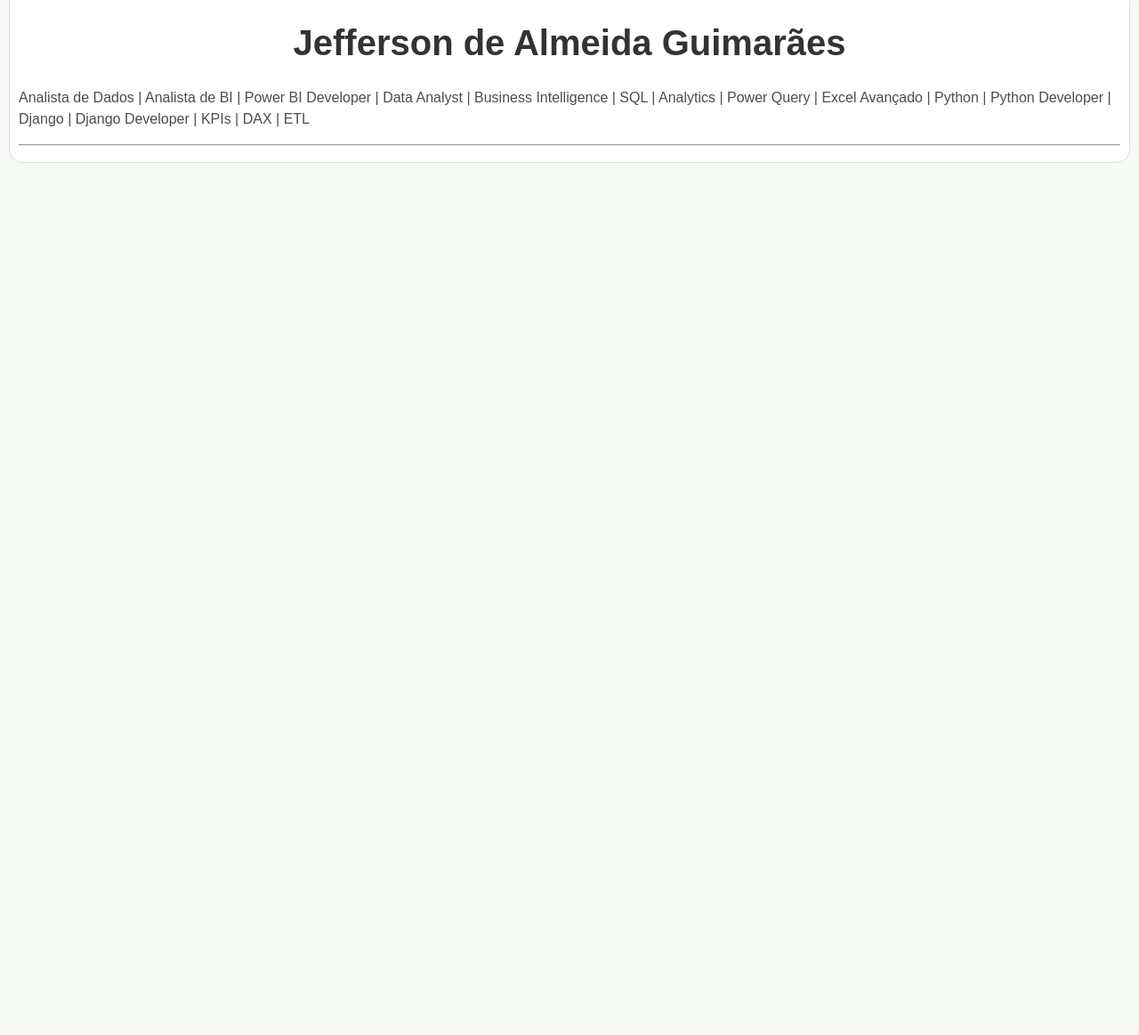
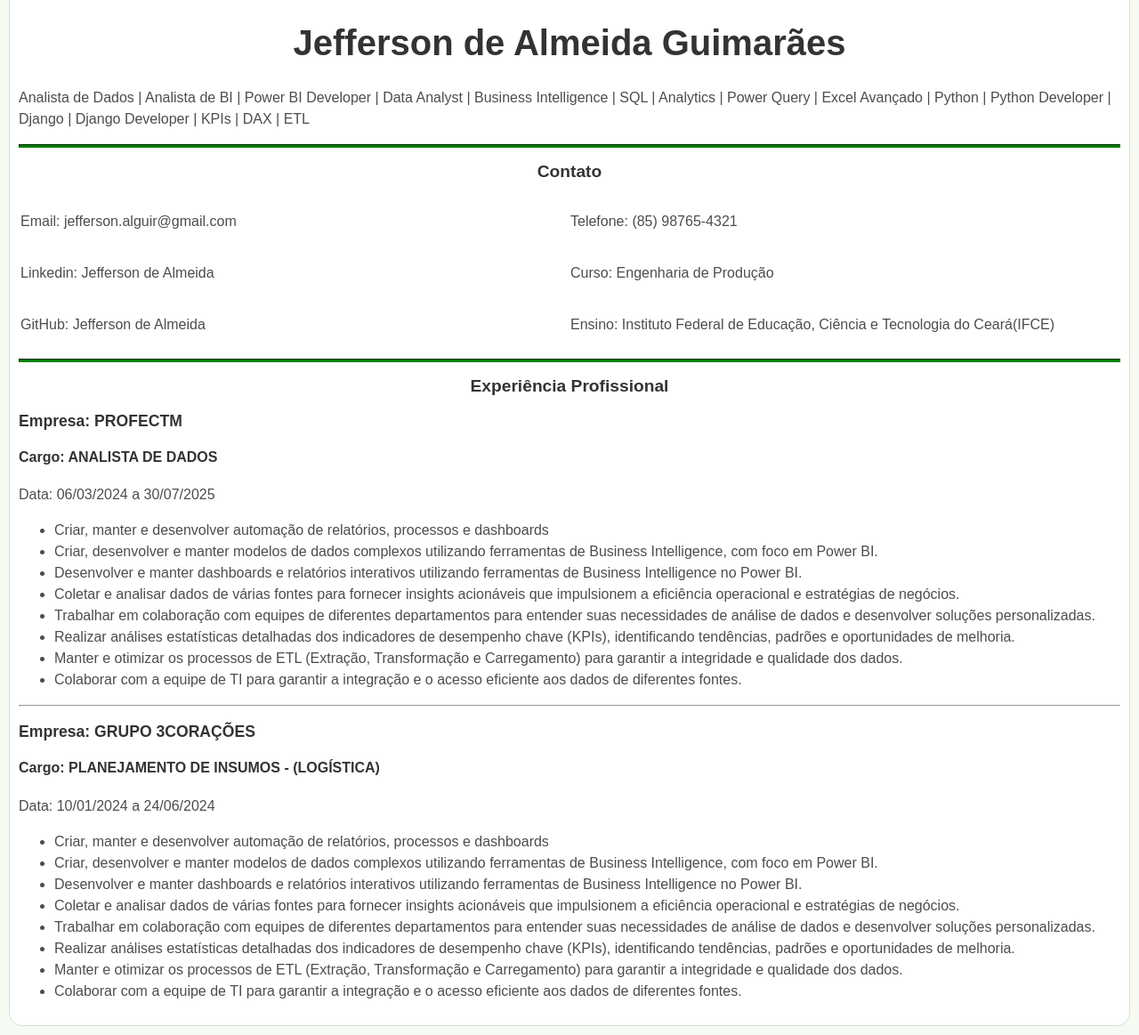
Before and after one commit to Jefferson170713/aulas-digital-collage, a plain HTML site: page index.html in a window 1280 px wide. Shown: the part 22-1185 px from the top of the page at 89% size. Before the commit the page ends 800 px from the top, so only its background shows below. Drawn offline with Linux system fonts and the light colour scheme.

Commit message:
currículo

```diff
--- a/index.html
+++ b/index.html
@@ -15,7 +15,94 @@
             Excel Avançado | Python | Python Developer | Django | Django
             Developer | KPIs | DAX | ETL
         </p>
+        <hr class="verde">
+        <h2>Contato</h2>
+        <div class="grid">
+            <p>Email: jefferson.alguir@gmail.com</p>
+            <p>Telefone: (85) 98765-4321</p>
+            <p><a href="www.linkedin.com/in/jefferson-de-almeida-a60b18125">Linkedin: Jefferson de Almeida</a></p>
+            <p>Curso: Engenharia de Produção</p>
+            <p><a href="https://github.com/Jefferson170713">GitHub: Jefferson de Almeida</a></p>
+            <!-- <p>Localização: Fortaleza, CE</p> -->
+            <p>Ensino: Instituto Federal de Educação, Ciência e Tecnologia do Ceará(IFCE)</p>
+        </div>
+        <hr class="verde">
+        <h2>Experiência Profissional</h2>
+        <div class="experiencia-profissional">
+            <h3>Empresa: PROFECTM</h3>
+            <h4>Cargo: ANALISTA DE DADOS</h4>
+            <p>Data: 06/03/2024 a 30/07/2025</p>
+            <ul>
+                <li>
+                    Criar, manter e desenvolver automação de relatórios, processos e dashboards
+                </li>
+                <li>
+                    Criar, desenvolver e manter modelos de dados complexos utilizando
+                    ferramentas de Business Intelligence, com foco em Power BI.
+                </li>
+                <li>Desenvolver e manter dashboards e relatórios interativos utilizando
+                    ferramentas de Business Intelligence no Power BI.</li>
+                <li>
+                    Coletar e analisar dados de várias fontes para fornecer insights acionáveis
+                    que impulsionem a eficiência operacional e estratégias de negócios.
+                </li>
+                <li>Trabalhar em colaboração com equipes de diferentes departamentos para
+                    entender suas necessidades de análise de dados e desenvolver soluções
+                    personalizadas.
+                </li>
+                <li>
+                    Realizar análises estatísticas detalhadas dos indicadores de desempenho
+                    chave (KPIs), identificando tendências, padrões e oportunidades de melhoria.
+                </li>
+                <li>
+                    Manter e otimizar os processos de ETL (Extração, Transformação e
+                    Carregamento) para garantir a integridade e qualidade dos dados.
+                </li>
+                <li>
+                    Colaborar com a equipe de TI para garantir a integração e o acesso eficiente
+                    aos dados de diferentes fontes.
+                </li>
+            </ul>
+        </div>
         <hr>
+        <div class="experiencia-profissional">
+            <h3>Empresa: GRUPO 3CORAÇÕES</h3>
+            <h4>Cargo: PLANEJAMENTO DE INSUMOS - (LOGÍSTICA)</h4>
+            <p>Data: 10/01/2024 a 24/06/2024</p>
+            <ul>
+                <li>
+                    Criar, manter e desenvolver automação de relatórios, processos e dashboards
+                </li>
+                <li>
+                    Criar, desenvolver e manter modelos de dados complexos utilizando
+                    ferramentas de Business Intelligence, com foco em Power BI.
+                </li>
+                <li>Desenvolver e manter dashboards e relatórios interativos utilizando
+                    ferramentas de Business Intelligence no Power BI.</li>
+                <li>
+                    Coletar e analisar dados de várias fontes para fornecer insights acionáveis
+                    que impulsionem a eficiência operacional e estratégias de negócios.
+                </li>
+                <li>Trabalhar em colaboração com equipes de diferentes departamentos para
+                    entender suas necessidades de análise de dados e desenvolver soluções
+                    personalizadas.
+                </li>
+                <li>
+                    Realizar análises estatísticas detalhadas dos indicadores de desempenho
+                    chave (KPIs), identificando tendências, padrões e oportunidades de melhoria.
+                </li>
+                <li>
+                    Manter e otimizar os processos de ETL (Extração, Transformação e
+                    Carregamento) para garantir a integridade e qualidade dos dados.
+                </li>
+                <li>
+                    Colaborar com a equipe de TI para garantir a integração e o acesso eficiente
+                    aos dados de diferentes fontes.
+                </li>
+            </ul>
+        </div>
+
+
     </div>
 </body>
 </html>
```
